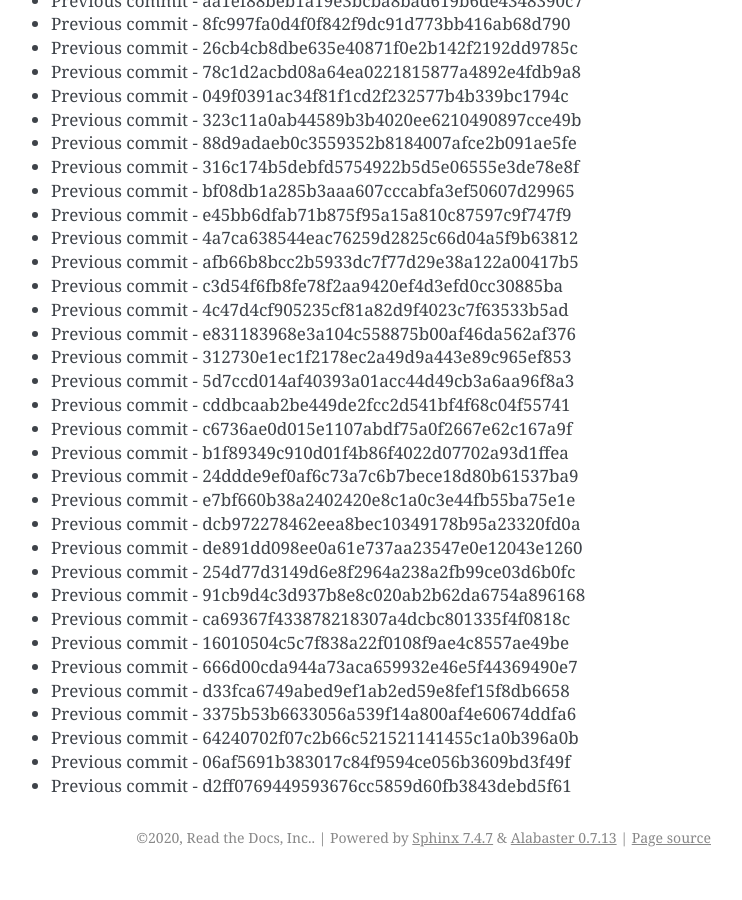
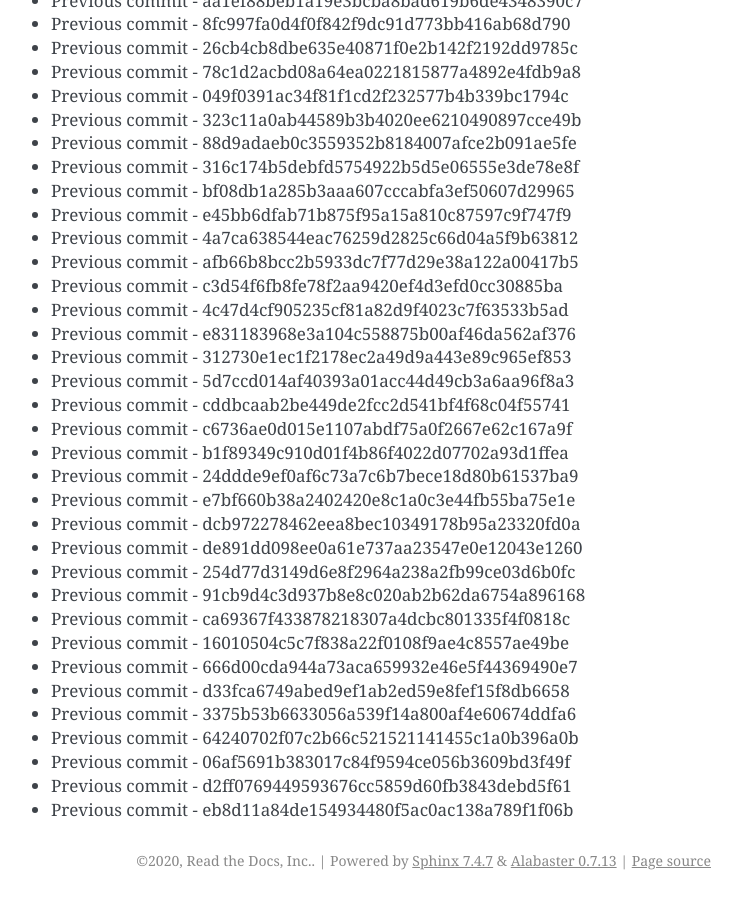
Before and after one commit to readthedocs/rtd-git-stresstest, a Sphinx documentation site: the page built from docs/updates.rst, in a window 1280 px wide and 900 px high, scrolled down 40372 px. Shown: the whole window, without its empty margins (399-1141 px from the left). Built offline with Sphinx 7.4.7, drawn with Linux system fonts in a browser that asks for light colours; before the commit the page ends 41249 px from its top, so only the background shows below that.

Commit message:
Generating commit from previous: eb8d11a84de154934480f5ac0ac138a789f1f06b

```diff
--- a/docs/updates.rst
+++ b/docs/updates.rst
@@ -1728,3 +1728,4 @@ It can be tested for any performance characteristics.
 * Previous commit - 64240702f07c2b66c521521141455c1a0b396a0b
 * Previous commit - 06af5691b383017c84f9594ce056b3609bd3f49f
 * Previous commit - d2ff0769449593676cc5859d60fb3843debd5f61
+* Previous commit - eb8d11a84de154934480f5ac0ac138a789f1f06b
```
